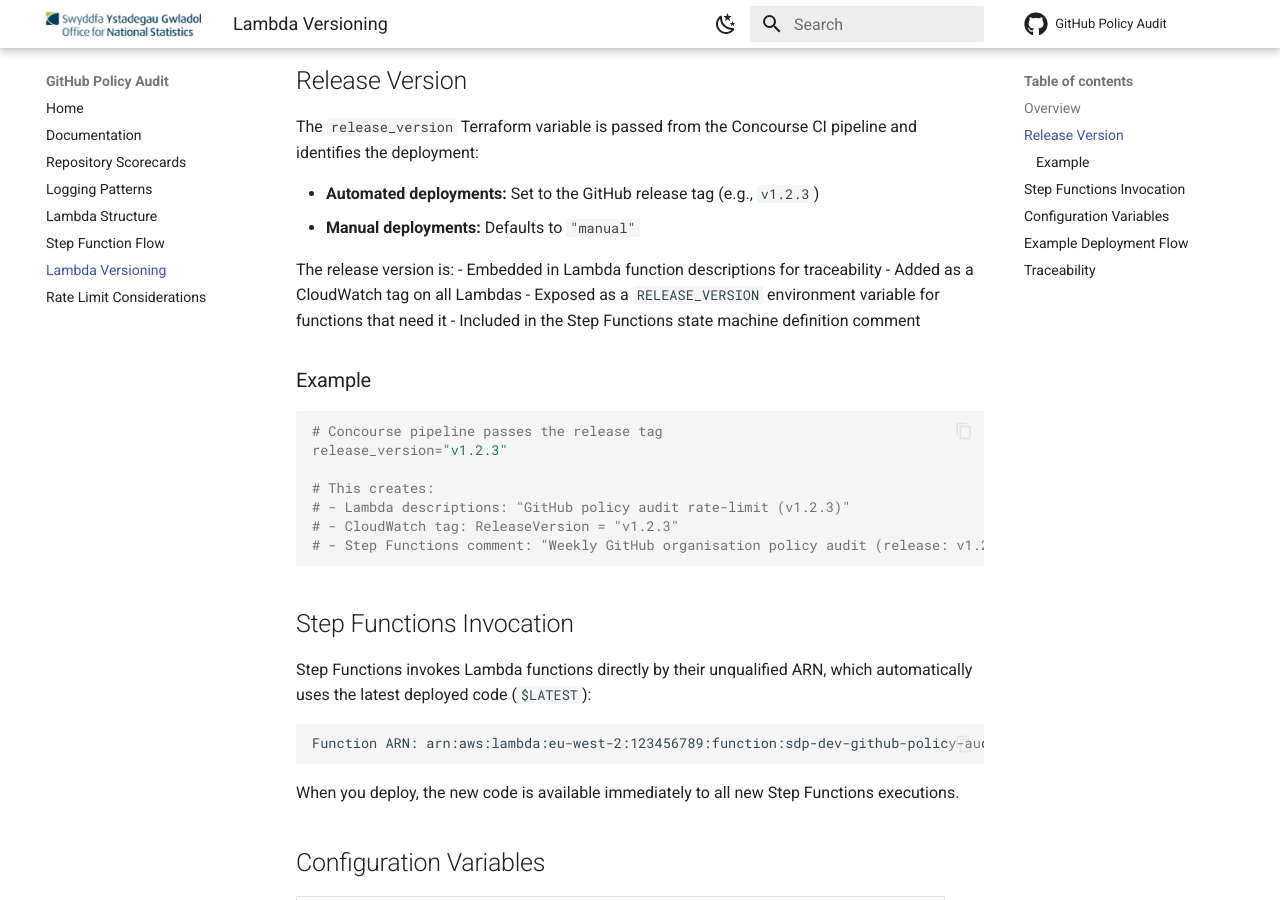
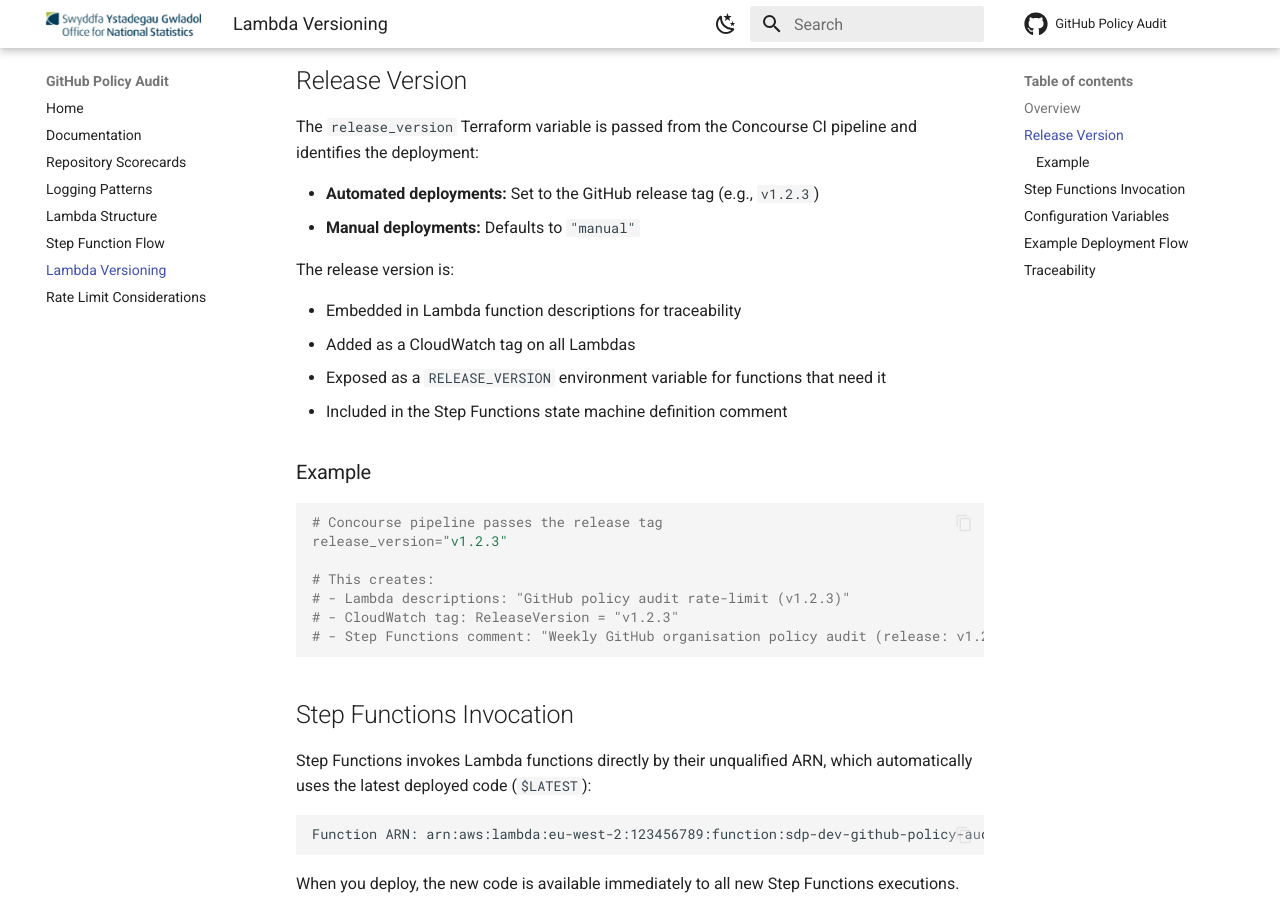
Before and after one commit to ONS-Innovation/keh-github-policy-audit, an MkDocs documentation site: the page built from docs/lambda-versioning.md, in a window 1280 px wide and 900 px high, scrolled down 401 px. Built offline with MkDocs 1.6.1 and Material for MkDocs 9.7.7, drawn with Linux system fonts in a browser that asks for light colours; comment, search, counter and statistics services are not loaded.

Commit message:
style: fmt

````diff
--- a/docs/lambda-versioning.md
+++ b/docs/lambda-versioning.md
@@ -14,6 +14,7 @@
 - **Manual deployments:** Defaults to `"manual"`
 
 The release version is:
+
 - Embedded in Lambda function descriptions for traceability
 - Added as a CloudWatch tag on all Lambdas
 - Exposed as a `RELEASE_VERSION` environment variable for functions that need it
@@ -35,7 +36,7 @@
 
 Step Functions invokes Lambda functions directly by their unqualified ARN, which automatically uses the latest deployed code (`$LATEST`):
 
-```
+```text
 Function ARN: arn:aws:lambda:eu-west-2:123456789:function:sdp-dev-github-policy-audit-rate-limit
 ```
 
@@ -43,8 +44,8 @@
 
 ## Configuration Variables
 
-| Variable | Default | Purpose |
-|----------|---------|------|
+| Variable          | Default    | Purpose                                                                |
+| ----------------- | ---------- | ---------------------------------------------------------------------- |
 | `release_version` | `"manual"` | Identifier for the deployed release, used for tagging and traceability |
 
 This variable is passed from Concourse CI during automated deployments or defaults to `"manual"` for manual Terraform runs, helping identify how the deployment was triggered.
````
